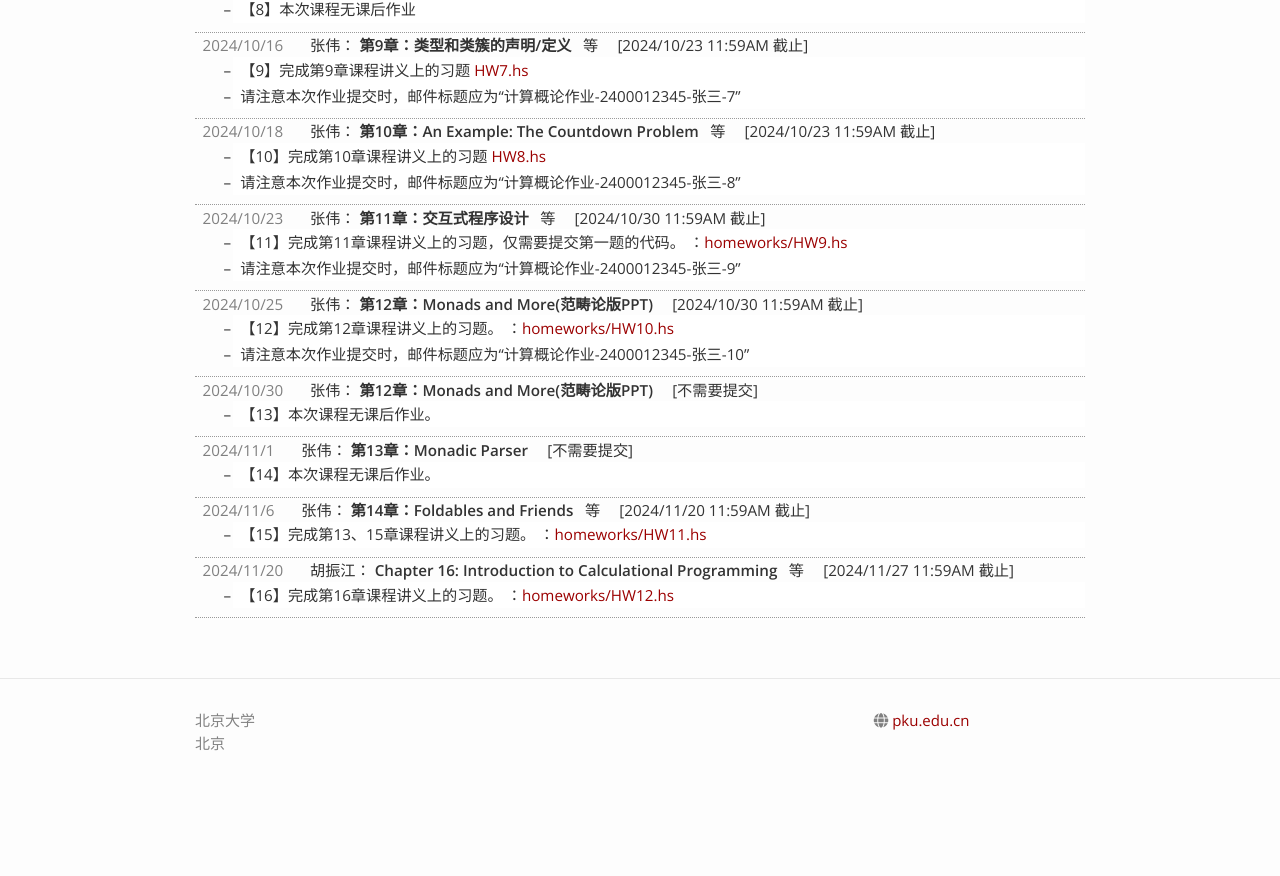
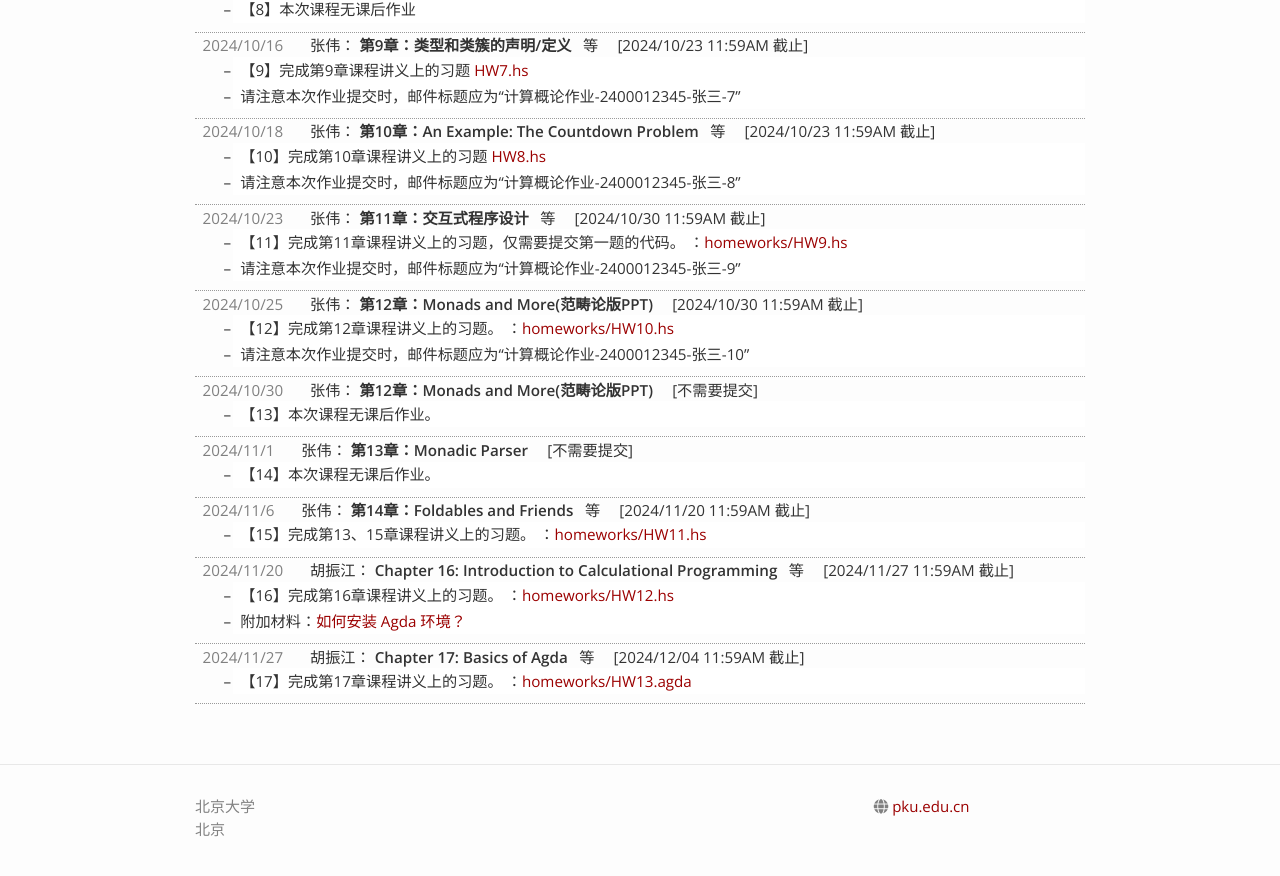
Before and after one commit to zhenjiang888/FP, a Jekyll site: the page built from 2024/assignments.md, in a window 1280 px wide and 900 px high, scrolled down 1093 px. Shown: the top 876 px of the window. Built offline with Jekyll 4.4.1, drawn with Linux system fonts in a browser that asks for light colours; nearby versions of some CDN libraries; before the commit the page ends 1907 px from its top, so only the background shows below that.

Commit message:
Updating 2024 Fall ch17

```diff
--- a/_data/_2024.yaml
+++ b/_data/_2024.yaml
@@ -197,5 +197,21 @@ lectures:
     descriptions:
     - text: 【16】完成第16章课程讲义上的习题。
       link: homeworks/HW12.hs
+    appendix:
+    - text: 如何安装 Agda 环境？
+      link: https://higher-order.fun/cn/2023/11/15/InstallAgda.html
     due: 2024/11/27 11:59AM
+- teacher: 胡振江
+  date: 2024/11/27
+  slides:
+  - title: "Chapter 17: Basics of Agda"
+    link: ch17_agda_basics.pdf
+  - title: "Chapter 18: Natural Numbers in Agda"
+    link: ch18_agda_nat.pdf
+  assignment:
+    descriptions:
+    - text: 【17】完成第17章课程讲义上的习题。
+      link: homeworks/HW13.agda
+    due: 2024/12/04 11:59AM
+
 updates: []
```
Also changed, not shown: 2 other files.
